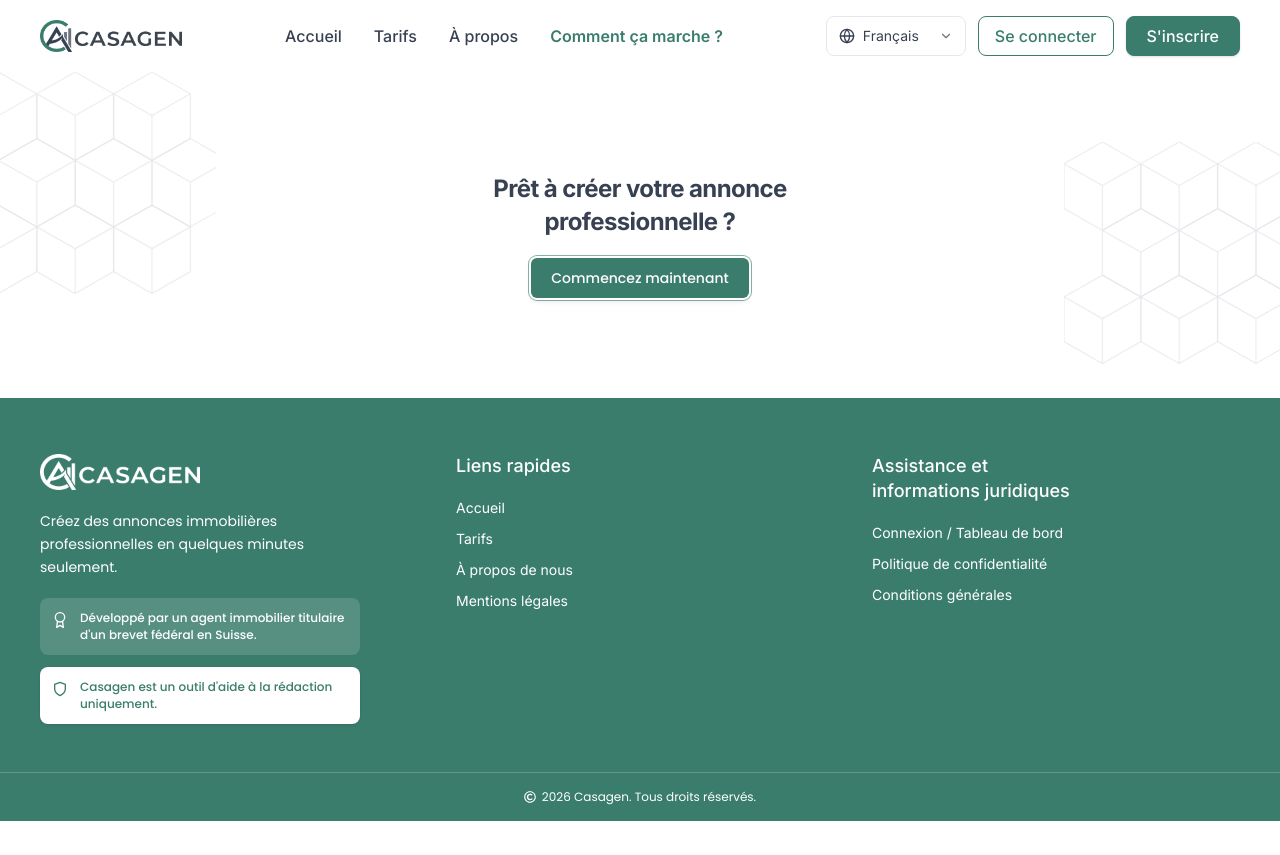
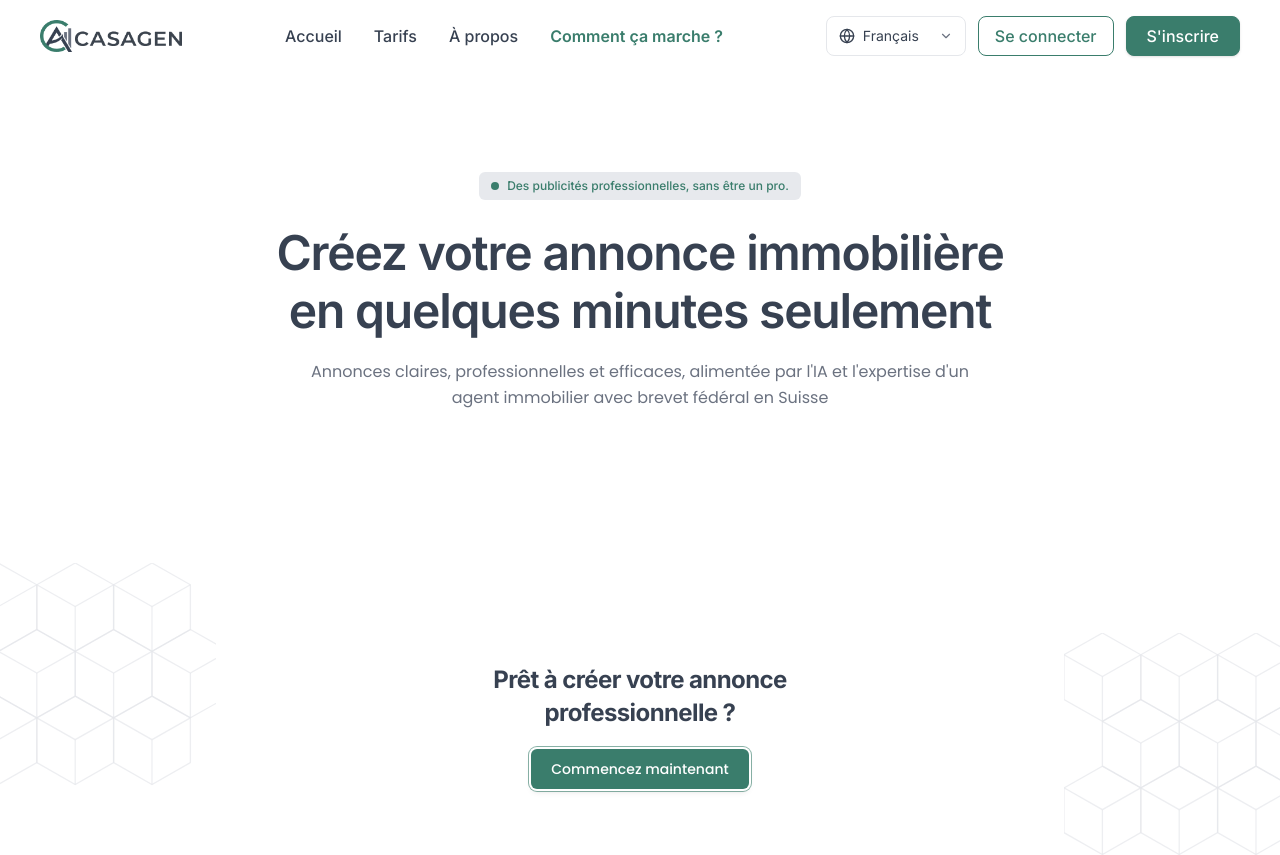
Before and after one commit to rahimsoftdev/advertisement-management, a React (Vite) app: page /how-work in a window 1280 px wide. Shown: the top 855 px of the page. Before the commit the page ends 821 px from the top, so only its background shows below. Built offline with nearby package versions, Linux system fonts and the light colour scheme.

Commit message:
add hero in how wokrk page

```diff
--- a/src/components/home/Hero.tsx
+++ b/src/components/home/Hero.tsx
@@ -1,13 +1,24 @@
 import React from "react";
 import { useTranslation } from "react-i18next";
+import { useLocation } from "react-router";
 import { FaArrowRight } from "react-icons/fa";
 import heroBg from "../../assets/images/hero.png";
 
 const Hero: React.FC = () => {
   const { t } = useTranslation("home");
+  const { pathname } = useLocation();
+
+  const isHowWork = pathname === "/how-work";
 
   return (
-    <section className="relative overflow-hidden bg-[#FEFBF4]">
+    <section
+      className={`relative overflow-hidden ${
+        isHowWork ? "bg-white" : "bg-[#FEFBF4]"
+      }`}
+    >
+      {/* Home only: grid + buildings. /how-work te kichu nai, shudhu white bg */}
+      {!isHowWork && (
+        <>
           {/* Faint grid pattern (background layer) */}
           <div
             aria-hidden="true"
@@ -20,6 +31,8 @@ const Hero: React.FC = () => {
             className="pointer-events-none absolute inset-0 z-0 bg-bottom bg-no-repeat bg-[length:230%_auto] sm:bg-[length:150%_auto] lg:bg-[length:100%_auto]"
             style={{ backgroundImage: `url(${heroBg})` }}
           />
+        </>
+      )}
 
       {/* Main content.
           Extra bottom padding keeps the center clear so the buildings
@@ -43,7 +56,8 @@ const Hero: React.FC = () => {
           {t("hero.description")}
         </p>
 
-        {/* CTA Button */}
+        {/* CTA Button: only on home, hidden on /how-work */}
+        {!isHowWork && (
           <button
             type="button"
             className="group font-bold inline-flex cursor-pointer items-center gap-2 rounded-md bg-myprimary px-5 py-2.5 font-poppins text-sm  text-white shadow-md transition-all duration-200 hover:bg-myprimary/90 active:scale-95 sm:px-6 sm:py-3"
@@ -51,6 +65,7 @@ const Hero: React.FC = () => {
             <span>{t("hero.buttonText")}</span>
             <FaArrowRight className="text-xs transition-transform duration-200 group-hover:translate-x-1" />
           </button>
+        )}
       </div>
     </section>
   );
--- a/src/pages/HowItWorkPage.tsx
+++ b/src/pages/HowItWorkPage.tsx
@@ -1,9 +1,11 @@
 import React from 'react'
 import CtaSection from '../components/home/CtaSection'
+import Hero from '../components/home/Hero'
 
 export default function HowItWorkPage() {
   return (
     <div>
+        <Hero/>
         <CtaSection/>
     </div>
   )
```
Lines whose indentation alone changed are shown as unchanged.
